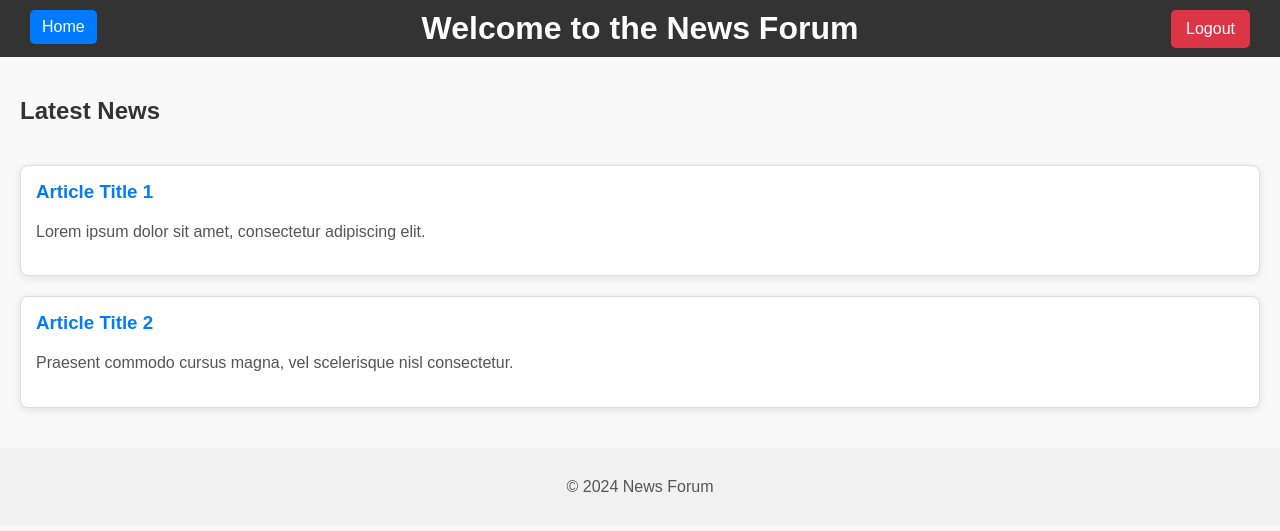
After one commit to boyanvan/webappBDV, a PHP site: page /index.php in a window 1280 px wide. The commit adds this page. Shown: the top 531 px of the page. Run offline with PHP 8.4, Linux system fonts and the light colour scheme; the visitor is signed in with stand-in values (Sample User, id 1).

Commit message:
Add files via upload

```diff
--- a/assets/css/style.css
+++ b/assets/css/style.css
@@ -1,3 +1,4 @@
+/* General Body Styling */
 body {
     font-family: Arial, sans-serif;
     margin: 0;
@@ -5,23 +6,63 @@ body {
     background-color: #f9f9f9;
 }
 
+/* Header Styling */
 header {
     background-color: #333;
     color: white;
     padding: 10px 20px;
+    position: relative;
     text-align: center;
 }
 
-nav a {
+header a {
     color: white;
     margin: 0 10px;
     text-decoration: none;
 }
 
+h1 {
+    margin: 0;
+}
+
+/* Home Button Styling */
+.home-button {
+    position: absolute;
+    top: 10px;
+    left: 20px;
+    background-color: #007bff;
+    color: white;
+    padding: 8px 12px;
+    text-decoration: none;
+    border-radius: 5px;
+}
+
+.home-button:hover {
+    background-color: #0056b3;
+}
+
+/* Logout Button Styling */
+.logout-button {
+    position: absolute; /* Position it absolutely */
+    top: 10px; /* Align it at the top */
+    right: 20px; /* Align it to the right */
+    padding: 10px 15px; /* Add some padding */
+    background-color: #dc3545; /* Logout button color */
+    color: white; /* Text color */
+    text-decoration: none; /* Remove underline */
+    border-radius: 5px; /* Rounded corners */
+}
+
+.logout-button:hover {
+    background-color: #c82333; /* Darker shade on hover */
+}
+
+/* Main Content Styling */
 main {
     padding: 20px;
 }
 
+/* Form Styling */
 form {
     max-width: 400px;
     margin: auto;
@@ -36,6 +77,8 @@ input {
     width: 100%;
     padding: 8px;
     margin-bottom: 10px;
+    border: 1px solid #ccc;
+    border-radius: 4px;
 }
 
 button {
@@ -44,8 +87,15 @@ button {
     background-color: #333;
     color: white;
     border: none;
+    border-radius: 4px;
+    cursor: pointer;
 }
 
+button:hover {
+    background-color: #555;
+}
+
+/* Footer Styling */
 footer {
     text-align: center;
     padding: 10px;
@@ -53,6 +103,7 @@ footer {
     margin-top: 20px;
 }
 
+/* News Articles Section */
 section {
     display: flex;
     flex-direction: column;
--- /dev/null
+++ b/index.php
@@ -0,0 +1,48 @@
+<?php
+// Start session to manage login state
+session_start();
+?>
+
+<!DOCTYPE html>
+<html lang="en">
+<head>
+    <meta charset="UTF-8">
+    <meta name="viewport" content="width=device-width, initial-scale=1.0">
+    <title>News Forum</title>
+    <link rel="stylesheet" href="assets/css/style.css">
+</head>
+<body>
+    <header>
+        <a href="index.php" class="home-button">Home</a>
+        <h1>Welcome to the News Forum</h1>
+        <!-- Display logout button if user is logged in -->
+        <?php if (isset($_SESSION['loggedin']) && $_SESSION['loggedin'] === true): ?>
+            <a href="logout.php" class="logout-button">Logout</a>
+        <?php endif; ?>
+        <nav>
+            <!-- Display login/register links if user is not logged in -->
+            <?php if (!isset($_SESSION['loggedin']) || $_SESSION['loggedin'] !== true): ?>
+                <a href="login.html">Login</a>
+                <a href="register.html">Register</a>
+            <?php endif; ?>
+        </nav>
+    </header>
+    <main>
+        <section>
+            <h2>Latest News</h2>
+            <article>
+                <h3>Article Title 1</h3>
+                <p>Lorem ipsum dolor sit amet, consectetur adipiscing elit.</p>
+            </article>
+            <article>
+                <h3>Article Title 2</h3>
+                <p>Praesent commodo cursus magna, vel scelerisque nisl consectetur.</p>
+            </article>
+            <!-- Add more articles as needed -->
+        </section>
+    </main>
+    <footer>
+        <p>&copy; 2024 News Forum</p>
+    </footer>
+</body>
+</html>
--- a/login.html
+++ b/login.html
@@ -8,10 +8,11 @@
 </head>
 <body>
     <header>
+        <a href="index.php" class="home-button">Home</a>
         <h1>Login to News Forum</h1>
     </header>
     <main>
-        <form action="#" method="post">
+        <form action="login.php" method="post">
             <label for="username">Username:</label>
             <input type="text" id="username" name="username" required>
 
--- a/register.html
+++ b/register.html
@@ -8,10 +8,11 @@
 </head>
 <body>
     <header>
+        <a href="index.php" class="home-button">Home</a>
         <h1>Register for News Forum</h1>
     </header>
     <main>
-        <form action="#" method="post">
+        <form action="register.php" method="post">
             <label for="username">Username:</label>
             <input type="text" id="username" name="username" required>
 
--- /dev/null
+++ b/users.txt
@@ -0,0 +1,2 @@
+john,john@example.com,password123
+jane,jane@example.com,securepass
```
Also changed, not shown: login.php (added, +50 -0 lines), logout.php (added, +7 -0 lines), register.php (added, +50 -0 lines).
